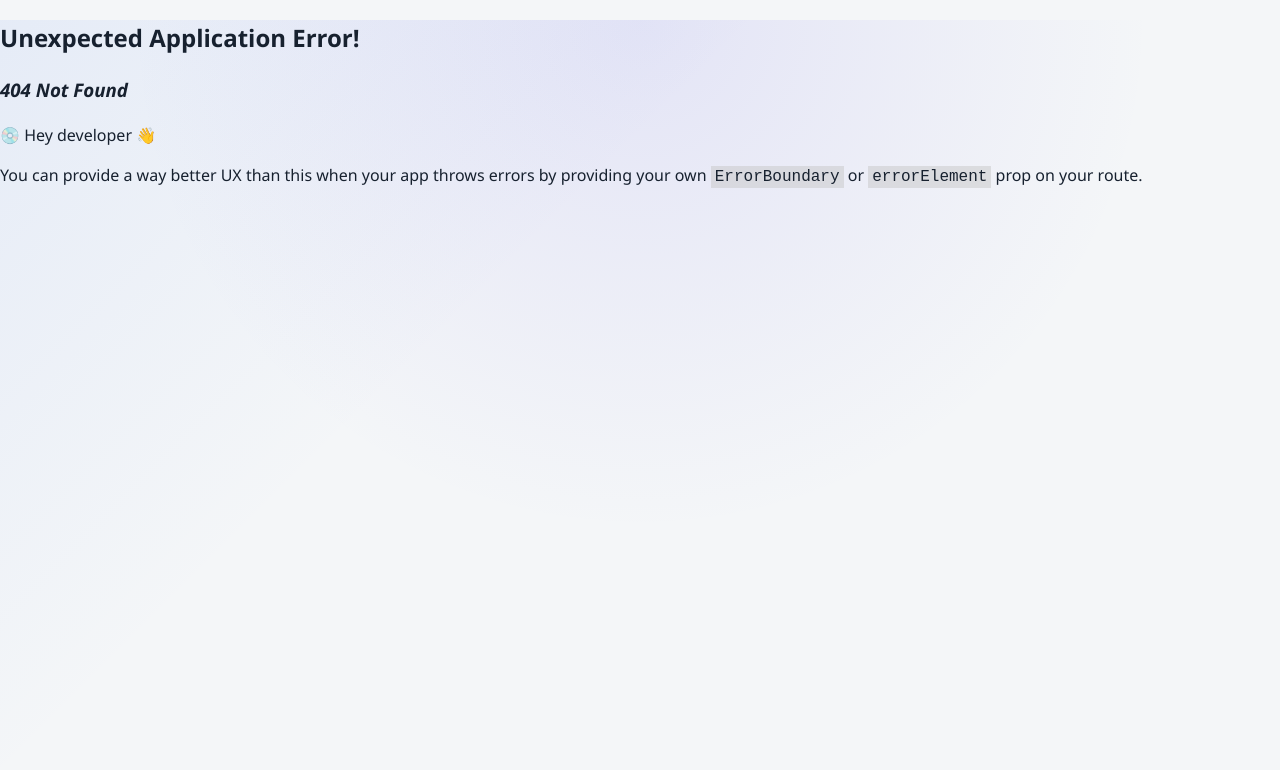
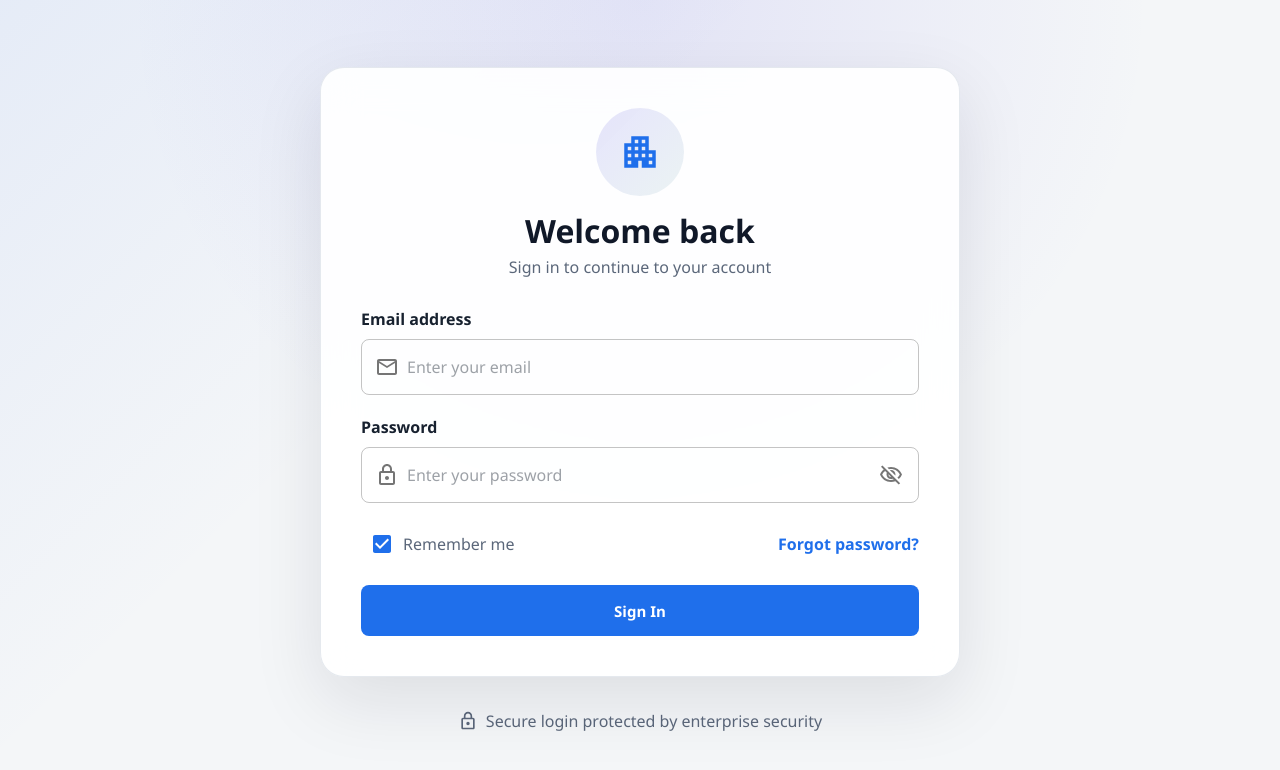
Before and after one commit to PareshBorkar/salary-management-system, a React (Vite) app in the folder apps/web/: page /login in a window 1280 px wide. Before the commit this address had no page. Shown: the top 770 px of the page. Built offline with nearby package versions, Linux system fonts and the light colour scheme; no server answers.

Commit message:
feat(web): implement login page

```diff
--- a/apps/web/src/app/router.tsx
+++ b/apps/web/src/app/router.tsx
@@ -1,10 +1,41 @@
 import { createBrowserRouter, Navigate } from "react-router-dom";
+import type { PropsWithChildren } from "react";
 
 import { AppLayout } from "../components/AppLayout";
+import { LoginPage } from "../pages/Login/LoginPage";
+import { DashboardPage } from "../pages/Dashboard/DashboardPage";
+
+function ProtectedRoute({ children }: PropsWithChildren) {
+  const token = localStorage.getItem("salary-management-token");
+
+  if (!token) {
+    return <Navigate to="/login" replace />;
+  }
+
+  return <>{children}</>;
+}
 
 export const router = createBrowserRouter([
   {
     path: "/",
-    element: <AppLayout />
+    element: (
+      <ProtectedRoute>
+        <AppLayout >
+          <DashboardPage />
+        </AppLayout>
+      </ProtectedRoute>
+    )
+  },
+  {
+    path: "/login",
+    element: (
+      <AppLayout>
+        <LoginPage />
+      </AppLayout>
+    )
+  },
+  {
+    path: "*",
+    element: <Navigate to="/login" replace />
   }
 ]);
--- a/apps/web/src/components/AppLayout.tsx
+++ b/apps/web/src/components/AppLayout.tsx
@@ -1,3 +1,5 @@
-export function AppLayout() {
-  return <> setup React TypeScript frontend</>;
+import type { PropsWithChildren } from "react";
+
+export function AppLayout({ children }: PropsWithChildren) {
+  return <>{children}</>;
 }
--- /dev/null
+++ b/apps/web/src/pages/Dashboard/DashboardPage.tsx
@@ -0,0 +1,3 @@
+export function DashboardPage() {
+  return <>Home Page</>;
+}
--- /dev/null
+++ b/apps/web/src/pages/Login/LoginPage.tsx
@@ -0,0 +1,190 @@
+import ApartmentOutlinedIcon from "@mui/icons-material/ApartmentOutlined";
+import LockOutlinedIcon from "@mui/icons-material/LockOutlined";
+import MailOutlineIcon from "@mui/icons-material/MailOutline";
+import VisibilityOffOutlinedIcon from "@mui/icons-material/VisibilityOffOutlined";
+import {
+  Alert,
+  Box,
+  Button,
+  Checkbox,
+  FormControlLabel,
+  IconButton,
+  InputAdornment,
+  Link,
+  Paper,
+  Stack,
+  TextField,
+  Typography
+} from "@mui/material";
+import { type FormEvent, useState } from "react";
+import { useNavigate } from "react-router-dom";
+
+import { login } from "./login.api";
+
+export function LoginPage() {
+  const navigate = useNavigate();
+  const [email, setEmail] = useState("");
+  const [password, setPassword] = useState("");
+  const [isSubmitting, setIsSubmitting] = useState(false);
+  const [errorMessage, setErrorMessage] = useState<string | null>(null);
+
+  async function handleSubmit(event: FormEvent<HTMLFormElement>) {
+    event.preventDefault();
+    setErrorMessage(null);
+    setIsSubmitting(true);
+
+    try {
+      const result = await login({ email, password });
+      localStorage.setItem("salary-management-token", result.token);
+      navigate("/");
+    } catch {
+      setErrorMessage("Invalid email or password.");
+    } finally {
+      setIsSubmitting(false);
+    }
+  }
+
+  return (
+    <Box
+      component="main"
+      sx={{
+        minHeight: "100vh",
+        display: "grid",
+        placeItems: "center",
+        px: { xs: 2, sm: 3 },
+        py: 5
+      }}
+    >
+      <Stack spacing={4} alignItems="center" sx={{ width: "100%", maxWidth: 640 }}>
+        <Paper
+          elevation={0}
+          sx={{
+            width: "100%",
+            border: "1px solid",
+            borderColor: "rgba(148, 163, 184, 0.24)",
+            borderRadius: 3,
+            px: { xs: 3, sm: 5 },
+            py: { xs: 4, sm: 5 },
+            boxShadow: "0 24px 70px rgba(15, 23, 42, 0.10)",
+            background: "rgba(255, 255, 255, 0.92)",
+            backdropFilter: "blur(18px)"
+          }}
+        >
+          <Stack spacing={3.5}>
+            <Stack spacing={2} alignItems="center" textAlign="center">
+              <Box
+                sx={{
+                  width: 88,
+                  height: 88,
+                  borderRadius: "50%",
+                  display: "grid",
+                  placeItems: "center",
+                  color: "primary.main",
+                  background:
+                    "linear-gradient(135deg, rgba(79, 70, 229, 0.14), rgba(15, 118, 110, 0.08))"
+                }}
+              >
+                <ApartmentOutlinedIcon sx={{ fontSize: 42 }} />
+              </Box>
+
+              <Stack spacing={0.75}>
+                <Typography variant="h1" sx={{ color: "#101828" }}>
+                  Welcome back
+                </Typography>
+                <Typography variant="body1" sx={{ color: "text.secondary" }}>
+                  Sign in to continue to your account
+                </Typography>
+              </Stack>
+            </Stack>
+
+            <Stack component="form" spacing={2.5} onSubmit={handleSubmit}>
+              {errorMessage ? <Alert severity="error">{errorMessage}</Alert> : null}
+
+              <Stack spacing={1}>
+                <Typography fontWeight={700} color="text.primary">
+                  Email address
+                </Typography>
+                <TextField
+                  fullWidth
+                  placeholder="Enter your email"
+                  autoComplete="email"
+                  type="email"
+                  value={email}
+                  onChange={(event) => setEmail(event.target.value)}
+                  required
+                  InputProps={{
+                    startAdornment: (
+                      <InputAdornment position="start">
+                        <MailOutlineIcon color="action" />
+                      </InputAdornment>
+                    )
+                  }}
+                />
+              </Stack>
+
+              <Stack spacing={1}>
+                <Typography fontWeight={700} color="text.primary">
+                  Password
+                </Typography>
+                <TextField
+                  fullWidth
+                  placeholder="Enter your password"
+                  autoComplete="current-password"
+                  type="password"
+                  value={password}
+                  onChange={(event) => setPassword(event.target.value)}
+                  required
+                  InputProps={{
+                    startAdornment: (
+                      <InputAdornment position="start">
+                        <LockOutlinedIcon color="action" />
+                      </InputAdornment>
+                    ),
+                    endAdornment: (
+                      <InputAdornment position="end">
+                        <IconButton edge="end" aria-label="Show password" size="small">
+                          <VisibilityOffOutlinedIcon />
+                        </IconButton>
+                      </InputAdornment>
+                    )
+                  }}
+                />
+              </Stack>
+
+              <Stack
+                direction={{ xs: "column", sm: "row" }}
+                spacing={1}
+                alignItems={{ xs: "flex-start", sm: "center" }}
+                justifyContent="space-between"
+              >
+                <FormControlLabel
+                  control={<Checkbox defaultChecked />}
+                  label="Remember me"
+                  sx={{ color: "text.secondary" }}
+                />
+                <Link href="#" underline="none" fontWeight={700}>
+                  Forgot password?
+                </Link>
+              </Stack>
+
+              <Button
+                type="submit"
+                variant="contained"
+                size="large"
+                disabled={isSubmitting}
+                sx={{ py: 1.55 }}
+              >
+                {isSubmitting ? "Signing in..." : "Sign In"}
+              </Button>
+            </Stack>
+          </Stack>
+        </Paper>
+
+        <Stack direction="row" spacing={1} alignItems="center" color="text.secondary">
+          <LockOutlinedIcon fontSize="small" />
+          <Typography>Secure login protected by enterprise security</Typography>
+        </Stack>
+      </Stack>
+    </Box>
+  );
+}
--- /dev/null
+++ b/apps/web/src/pages/Login/login.api.ts
@@ -0,0 +1,22 @@
+import { apiClient } from "../../api";
+
+export type LoginRequest = {
+  email: string;
+  password: string;
+};
+
+export type LoginResponse = {
+  token: string;
+  user: {
+    id: string;
+    email: string;
+    role: string;
+    organizationId: string;
+  };
+};
+
+export async function login(credentials: LoginRequest) {
+  const response = await apiClient.post<LoginResponse>("/auth/login", credentials);
+
+  return response.data;
+}
```
